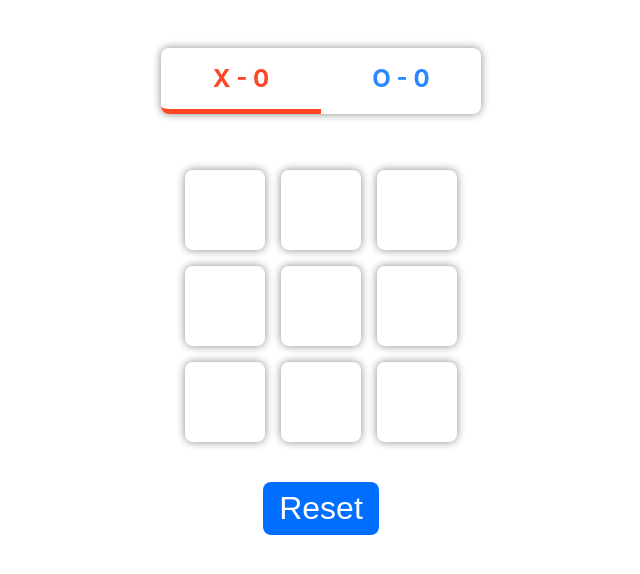
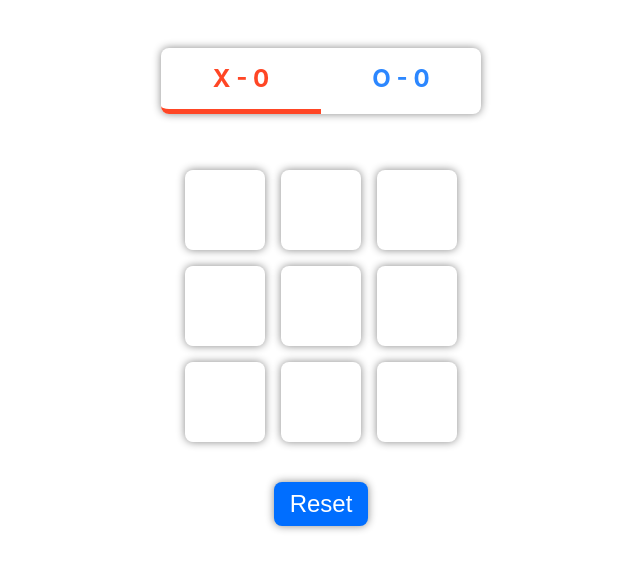
Before and after one commit to demiladebdm/Tic-Tac-Toe, a React (Create React App) app: page / in a window 1280 px wide. In both pictures the pointer is over the button "Reset". Shown: the top 574 px of the page, without its empty margins (319-959 px from the left). Built offline with nearby package versions, Linux system fonts and the light colour scheme.

Commit message:
reset button shadow added

```diff
--- a/src/components/ResetButton.css
+++ b/src/components/ResetButton.css
@@ -3,8 +3,13 @@
     border-radius: 0.5rem;
     background-color: rgb(0, 110, 255);
     color: white;
-    font-size: 2rem;
+    font-size: 1.5rem;
     padding: 0.5rem 1rem;
     margin: 2rem auto;
     display: block;
 }
+
+.reset-btn:hover {
+    cursor: pointer;
+    box-shadow: 0px 0px 8px #888;
+}
```
